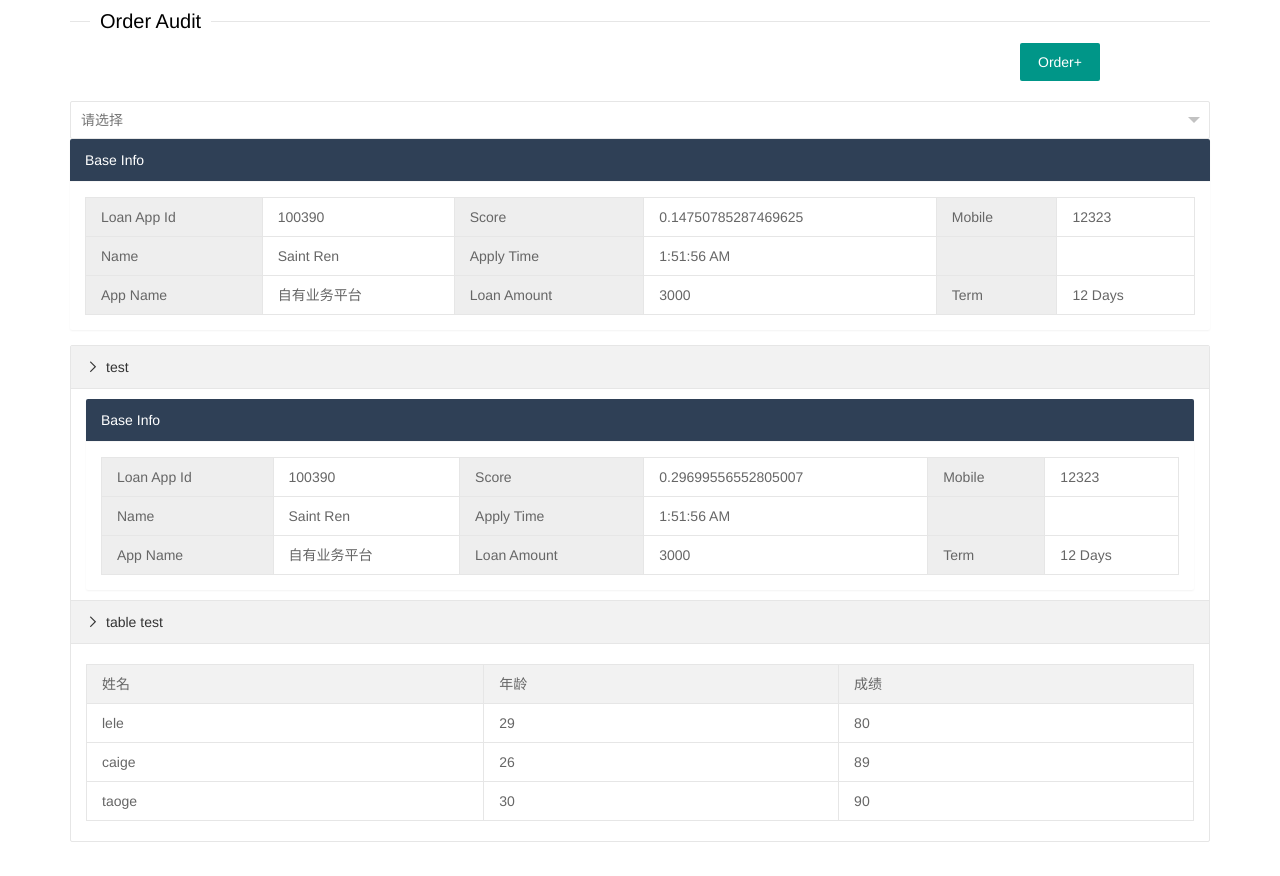
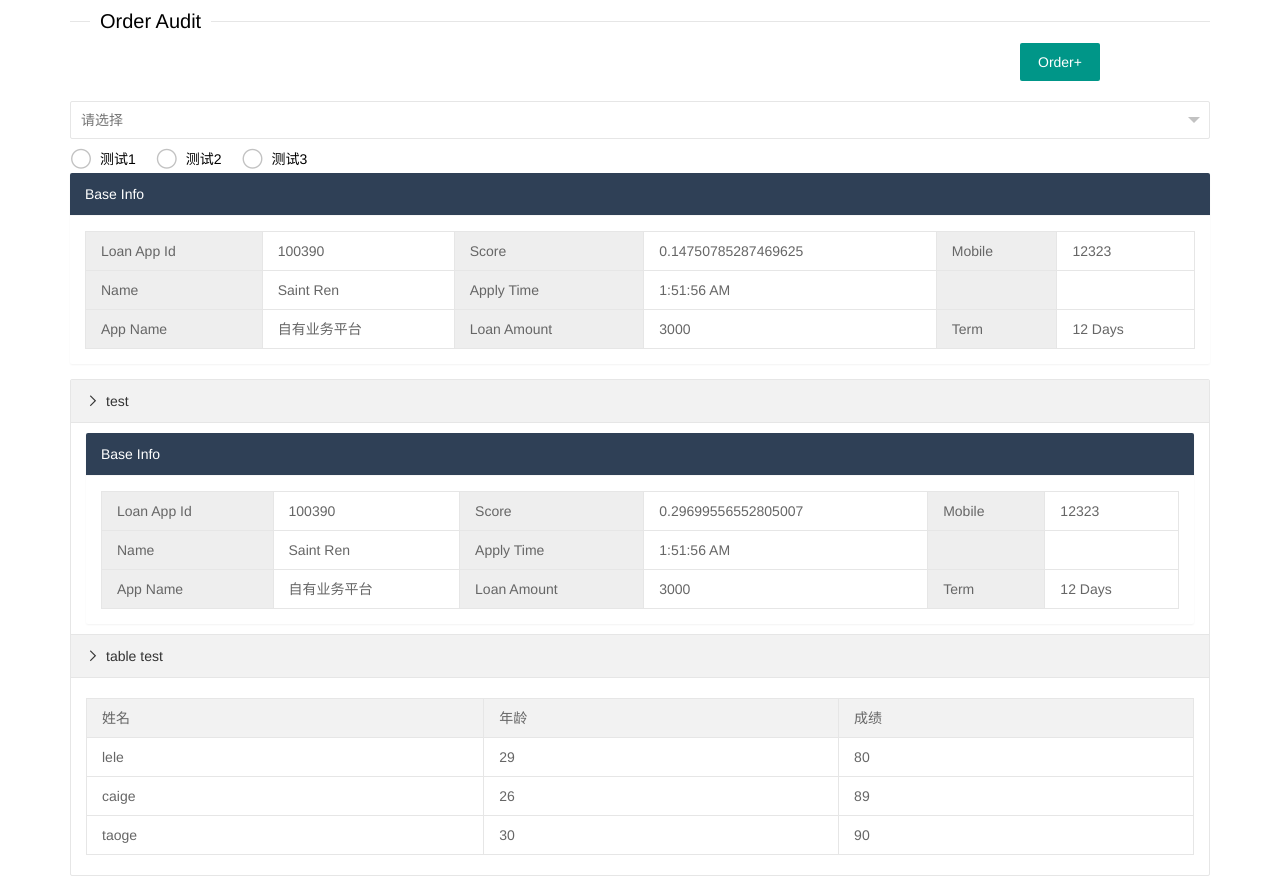
Before and after one commit to saintren/hello-world, a React (Create React App) app: page / in a window 1280 px wide. Before the commit the page ends 842 px from the top, so only its background shows below. Built offline with nearby package versions, Linux system fonts and the light colour scheme.

Commit message:
add radio

```diff
--- /dev/null
+++ b/src/component/form/RadioGroup.js
@@ -0,0 +1,103 @@
+import React from 'react';
+
+
+/**单选框 */
+class RadioGroup extends React.Component {
+
+    constructor(props) {
+        super(props);
+        this.state = {
+            value: "",
+            checkedItem: null
+        }
+    }
+
+    /**子组件触发 */
+    checkItem(item) {
+
+        //不存在被选中的项时
+        if (this.state.checkedItem == null) {
+            item.setChecked(true);
+            this.setState({
+                checkedItem: item
+            });
+            return;
+        }
+
+        //如果点击的是同一个，则不做处理
+        if (this.state.checkedItem == item) {
+            return;
+        }
+
+        //当前结点取消选中状态
+        item.setChecked(true);
+        this.state.checkedItem.setChecked(false);
+        this.setState({
+            checkedItem: item,
+            value: item.getData(),
+        });
+    }
+
+    render() {
+
+        return (
+            <React.Fragment>
+                {this.props.datas.map((data) => (
+                    <Radio key={data.value} text={data.text} value={data.value} notify={(item) => this.checkItem(item)}></Radio>
+                ))
+                }
+            </React.Fragment>
+        );
+    }
+}
+
+/**单选框 */
+class Radio extends React.Component {
+
+    constructor(props) {
+        super(props);
+        this.state = {
+            value: "",
+            checked: false
+        }
+    }
+
+    getData() {
+        return this.props.value;
+    }
+
+    setChecked(flag) {
+        this.setState({
+            checked: flag
+        });
+    }
+
+    renderInternal() {
+        if (this.state.checked) {
+            return (
+                <div className="layui-unselect layui-form-radio layui-form-radioed">
+                    <i className="layui-anim layui-icon layui-anim-scaleSpring" onClick={() => this.props.notify(this)}></i>
+                    <div>{this.props.text}</div>
+                </div>)
+        } else {
+            return (
+                <div className="layui-unselect layui-form-radio">
+                    <i className="layui-anim layui-icon" onClick={() => this.props.notify(this)}></i>
+                    <div>{this.props.text}</div>
+                </div>
+            )
+        }
+    }
+
+    render() {
+
+        return (
+            <React.Fragment>
+                <input type="radio" name={this.props.name} defaultValue={this.props.value} />
+                {this.renderInternal()}
+            </React.Fragment>
+        );
+    }
+}
+
+export default RadioGroup;
--- a/src/component/part/OrderForm.js
+++ b/src/component/part/OrderForm.js
@@ -2,6 +2,7 @@ import React from 'react';
 
 
 import Select from '../form/Select';
+import RadioGroup from '../form/RadioGroup';
 /**
  * 容器
  * */
@@ -40,7 +41,9 @@ class OrderForm extends React.Component {
                     <option value="2">选项2</option>
                     <option value="3">选项3</option>
                 </Select>
-            </form >
+                <RadioGroup name="text" datas={[{text:"测试1",value:"1"},{text:"测试2",value:"2"},{text:"测试3",value:"3"}]}>
+                </RadioGroup>
+            </form>
         );
     }
 }
```
